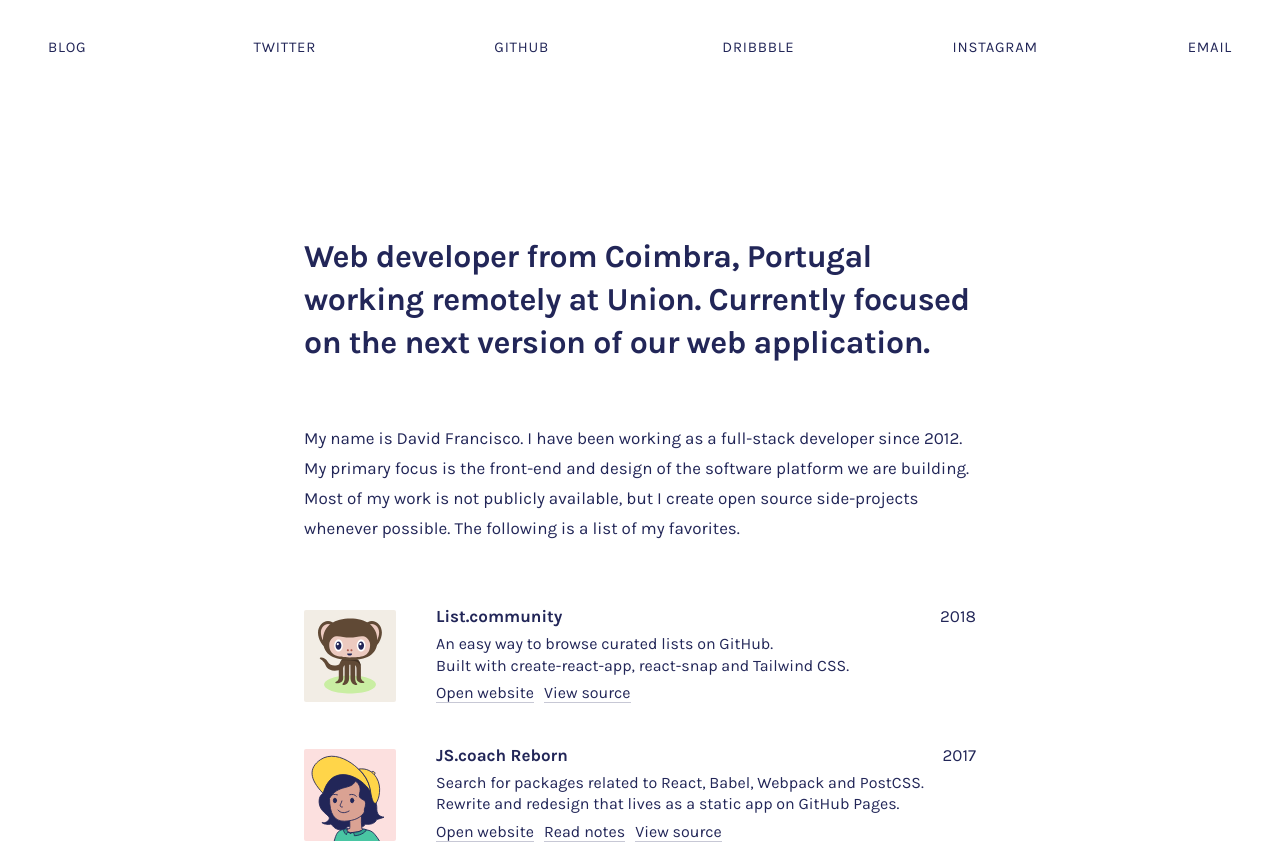
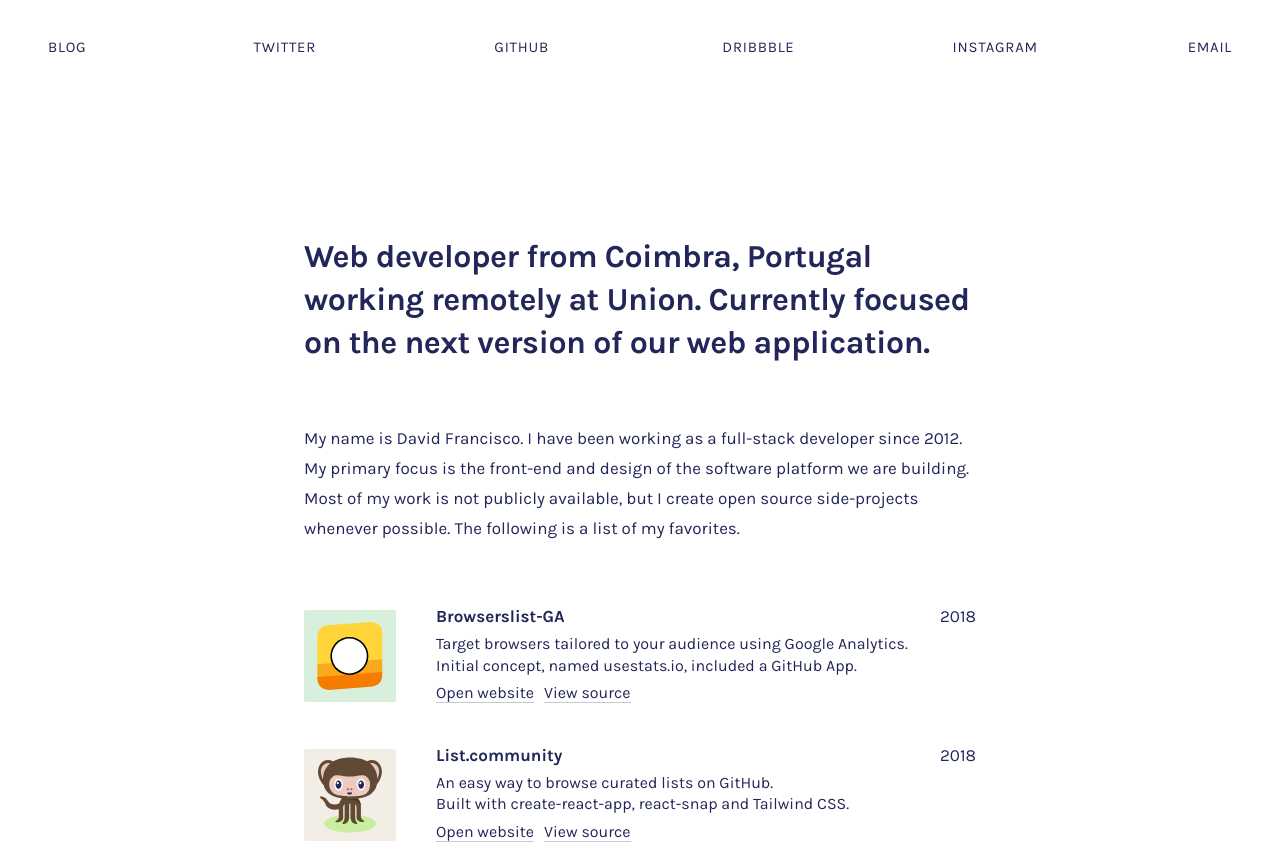
Before and after one commit to dmfrancisco/david.tools, a React (Create React App) app: page / in a window 1280 px wide. Shown: the top 844 px of the page. Built offline with nearby package versions, Linux system fonts and the light colour scheme; the HTML template or start-up script is replaced by a standard one.

Commit message:
Add project (browserlists-ga)

```diff
--- a/src/data.js
+++ b/src/data.js
@@ -20,6 +20,7 @@
 import Spacejunk from "./img/Spacejunk";
 import Tetunprasa from "./img/Tetunprasa";
 import SlideshowHTML from "./img/SlideshowHTML";
+import BrowserslistGA from "./img/BrowserslistGA";
 
 export default {
   helmet: {
@@ -60,6 +61,15 @@
     },
   ],
   projects: [
+    {
+      title: "Browserslist-GA",
+      description: "Target browsers tailored to your audience using Google Analytics.",
+      details: "Initial concept, named usestats.io, included a GitHub App.",
+      logo: BrowserslistGA,
+      link: "https://vimeo.com/davidfrancisco/usestats",
+      code: "https://github.com/browserslist/browserslist-ga",
+      year: 2018,
+    },
     {
       title: "List.community",
       description: "An easy way to browse curated lists on GitHub.",
--- /dev/null
+++ b/src/img/BrowserslistGA.js
@@ -0,0 +1,41 @@
+import React from "react";
+
+const BrowserslistGA = props => (
+  <svg width={64} height={64} viewBox="0 0 92 92" {...props}>
+    <g fill="none" fillRule="evenodd">
+      <path fill="#F2F3F5" style={{ color: "#D7EFDB" }} data-hover-fill d="M0 0h92v92H0z"></path>
+      <path
+        fill="#BBBDCC"
+        style={{ color: "#FFD539" }}
+        data-hover-fill
+        fillRule="nonzero"
+        d="M26.3 15.1L66.5 12a10.9 10.9 0 0111.7 10.8V51l-64.8 5V29c0-4.6.4-6.3 1.3-8 .8-1.7 2.1-3 3.7-4 1.7-1 3.4-1.7 8-2z"></path>
+      <path
+        fill="#A1A3B7"
+        style={{ color: "#FAA91D" }}
+        data-hover-fill
+        fillRule="nonzero"
+        d="M13.4 54.2l64.8-5V64l-64.8 5z"></path>
+      <path
+        fill="#8E90AA"
+        style={{ color: "#F57C00" }}
+        data-hover-fill
+        fillRule="nonzero"
+        d="M13.4 67.1l64.8-5v1.5c.2 2.5-.3 5-1.3 7.2-.8 1.6-2.1 3-3.8 4a14.6 14.6 0 01-7 2l-41 3.1A10.9 10.9 0 0113.4 69v-1.9z"></path>
+      <path
+        fill="#222658"
+        style={{ color: "#000" }}
+        data-hover-fill
+        fillRule="nonzero"
+        d="M45.4 27a19 19 0 110 38 19 19 0 010-38z"></path>
+      <path
+        fill="#F6F6F8"
+        style={{ color: "#FFF" }}
+        data-hover-fill
+        fillRule="nonzero"
+        d="M45.4 28.6a17.4 17.4 0 100 34.8 17.4 17.4 0 000-34.8z"></path>
+    </g>
+  </svg>
+);
+
+export default BrowserslistGA;
```
